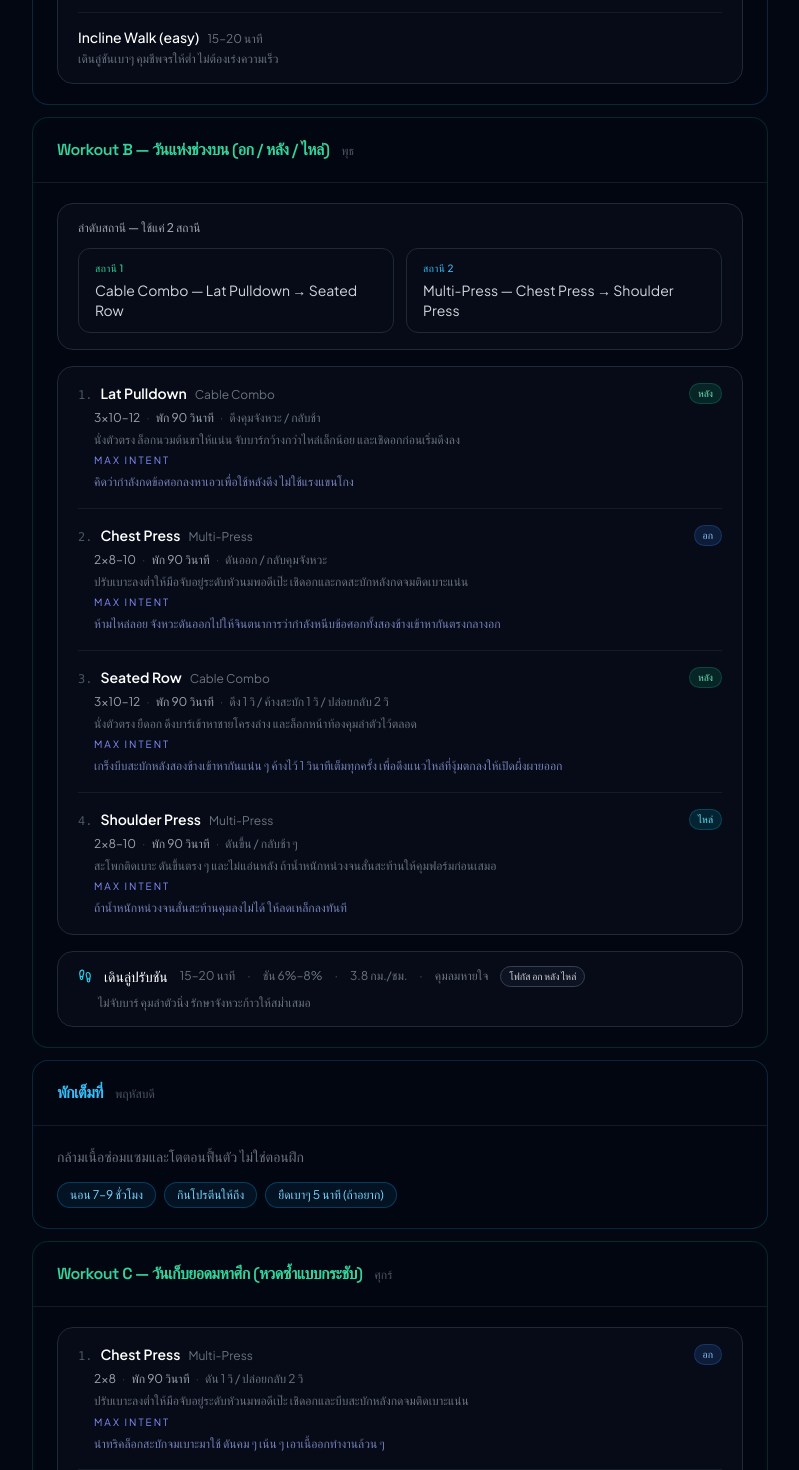
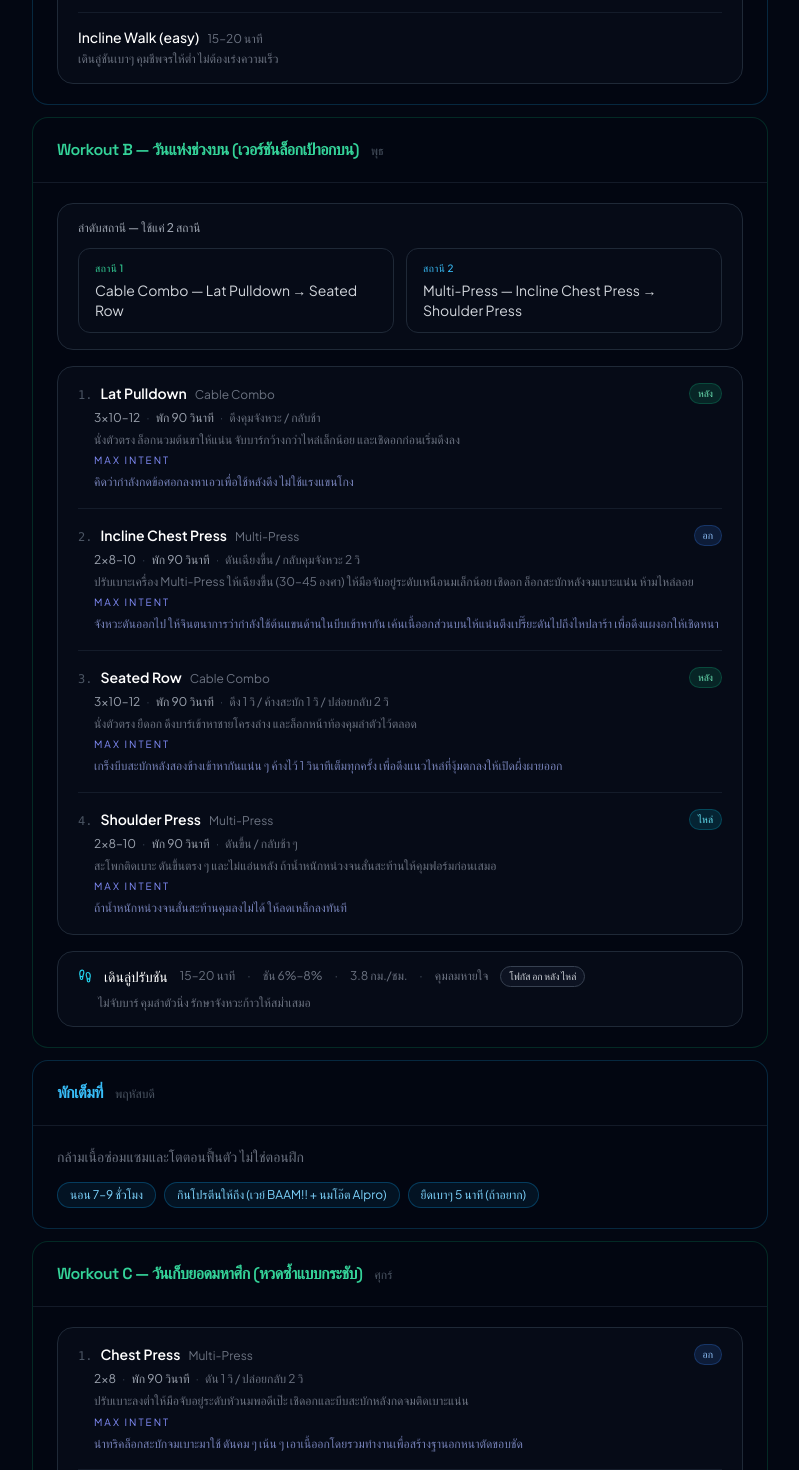
Before and after one commit to kowito/kowito.com, a Next.js app: page /personal-training in a window 1280 px wide. Shown: the part 1560-3030 px from the top of the page, without its empty margins (240-1039 px from the left). Built offline with nearby package versions, Linux system fonts and the light colour scheme.

Commit message:
Update personal training plan

```diff
--- a/app/personal-training/page.tsx
+++ b/app/personal-training/page.tsx
@@ -98,14 +98,14 @@ const wednesdayExercises: Exercise[] = [
     muscle: "หลัง",
   },
   {
-    name: "Chest Press",
+    name: "Incline Chest Press",
     machine: "Multi-Press",
-    setup: "ปรับเบาะลงต่ำให้มือจับอยู่ระดับหัวนมพอดีเป๊ะ เชิดอกและกดสะบักหลังกดจมติดเบาะแน่น",
+    setup: "ปรับเบาะเครื่อง Multi-Press ให้เฉียงขึ้น (30–45 องศา) ให้มือจับอยู่ระดับเหนือนมเล็กน้อย เชิดอก ล็อกสะบักหลังจมเบาะแน่น ห้ามไหล่ลอย",
     sets: 2,
     reps: "8–10",
-    tempo: "ดันออก / กลับคุมจังหวะ",
+    tempo: "ดันเฉียงขึ้น / กลับคุมจังหวะ 2 วิ",
     rest: "90 วินาที",
-    cue: "ห้ามไหล่ลอย จังหวะดันออกไปให้จินตนาการว่ากำลังหนีบข้อศอกทั้งสองข้างเข้าหากันตรงกลางอก",
+    cue: "จังหวะดันออกไป ให้จินตนาการว่ากำลังใช้ต้นแขนด้านในบีบเข้าหากัน เค้นเนื้ออกส่วนบนให้แน่นตึงเปรี๊ยะดันไปถึงไหปลาร้า เพื่อดึงแผงอกให้เชิดหนา",
     muscle: "อก",
   },
   {
@@ -141,7 +141,7 @@ const fridayExercises: Exercise[] = [
     reps: 8,
     tempo: "ดัน 1 วิ / ปล่อยกลับ 2 วิ",
     rest: "90 วินาที",
-    cue: "นำทริคล็อกสะบักจมเบาะมาใช้ ดันคม ๆ เน้น ๆ เอาเนื้ออกทำงานล้วน ๆ",
+    cue: "นำทริคล็อกสะบักจมเบาะมาใช้ ดันคม ๆ เน้น ๆ เอาเนื้ออกโดยรวมทำงานเพื่อสร้างฐานอกหนาตัดขอบชัด",
     muscle: "อก",
   },
   {
@@ -312,7 +312,7 @@ function WednesdayMachineFlow() {
         </div>
         <div className="rounded-xl border border-gray-800 px-4 py-3">
           <p className="text-[10px] uppercase tracking-wider text-sky-400 font-medium mb-1">สถานี 2</p>
-          <p className="text-sm text-gray-300">Multi-Press — Chest Press → Shoulder Press</p>
+          <p className="text-sm text-gray-300">Multi-Press — Incline Chest Press → Shoulder Press</p>
         </div>
       </div>
     </div>
@@ -448,7 +448,7 @@ export default function PersonalTrainingPage() {
           </DayCard>
 
           {/* ── Wednesday ── */}
-          <DayCard day="พุธ" title="Workout B — วันแห่งช่วงบน (อก / หลัง / ไหล่)" type="train">
+          <DayCard day="พุธ" title="Workout B — วันแห่งช่วงบน (เวอร์ชันล็อกเป้าอกบน)" type="train">
             <WednesdayMachineFlow />
             <ExerciseList exercises={wednesdayExercises} />
             <TreadmillWalk
@@ -468,7 +468,7 @@ export default function PersonalTrainingPage() {
               กล้ามเนื้อซ่อมแซมและโตตอนฟื้นตัว ไม่ใช่ตอนฝึก
             </p>
             <div className="flex flex-wrap gap-2">
-              {["นอน 7–9 ชั่วโมง", "กินโปรตีนให้ถึง", "ยืดเบาๆ 5 นาที (ถ้าอยาก)"].map((tip) => (
+              {["นอน 7–9 ชั่วโมง", "กินโปรตีนให้ถึง (เวย์ BAAM!! + นมโอ๊ต Alpro)", "ยืดเบาๆ 5 นาที (ถ้าอยาก)"].map((tip) => (
                 <span key={tip} className="text-xs text-sky-300 border border-sky-800/60 bg-sky-900/20 rounded-full px-3 py-1">
                   {tip}
                 </span>
```
